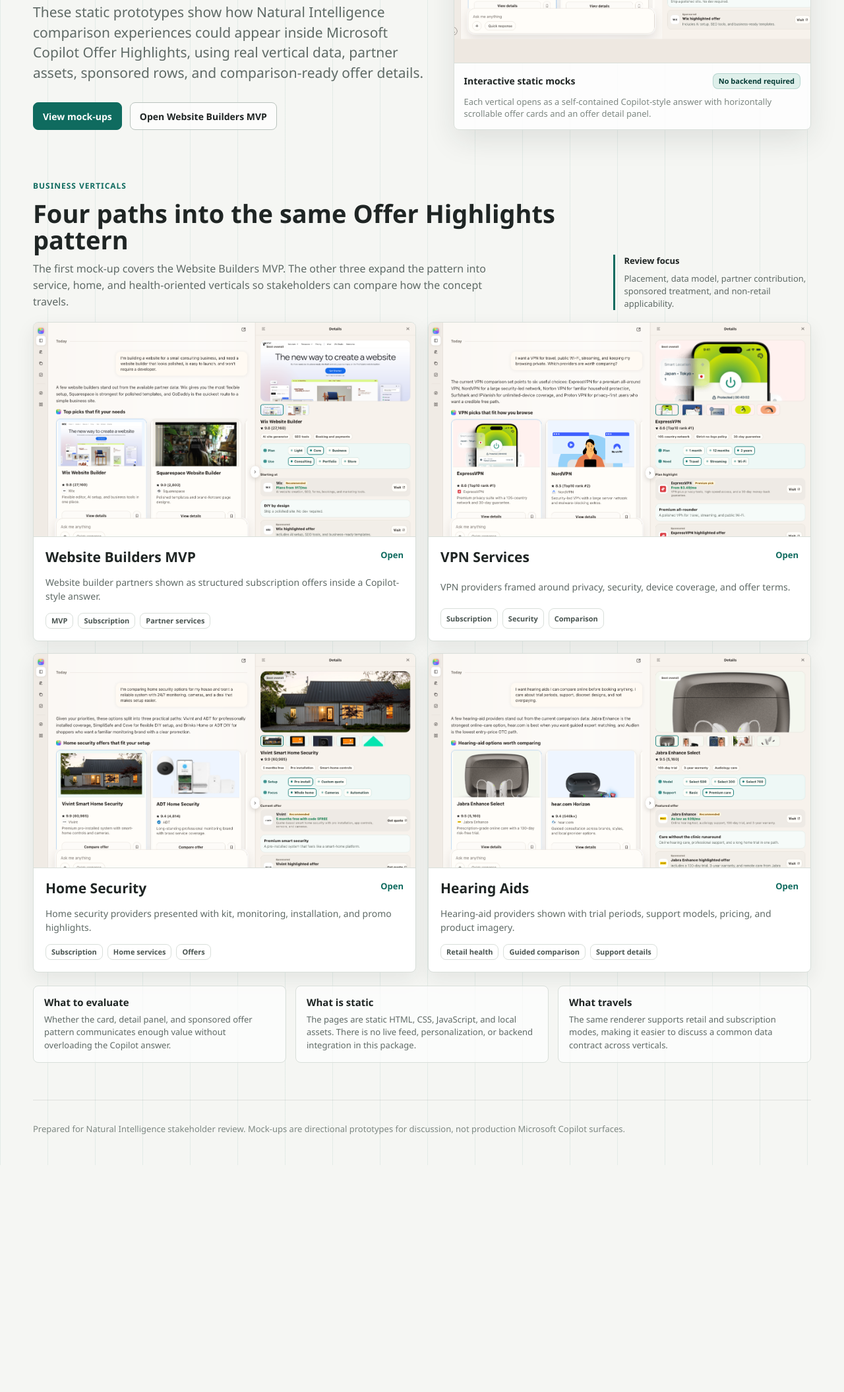
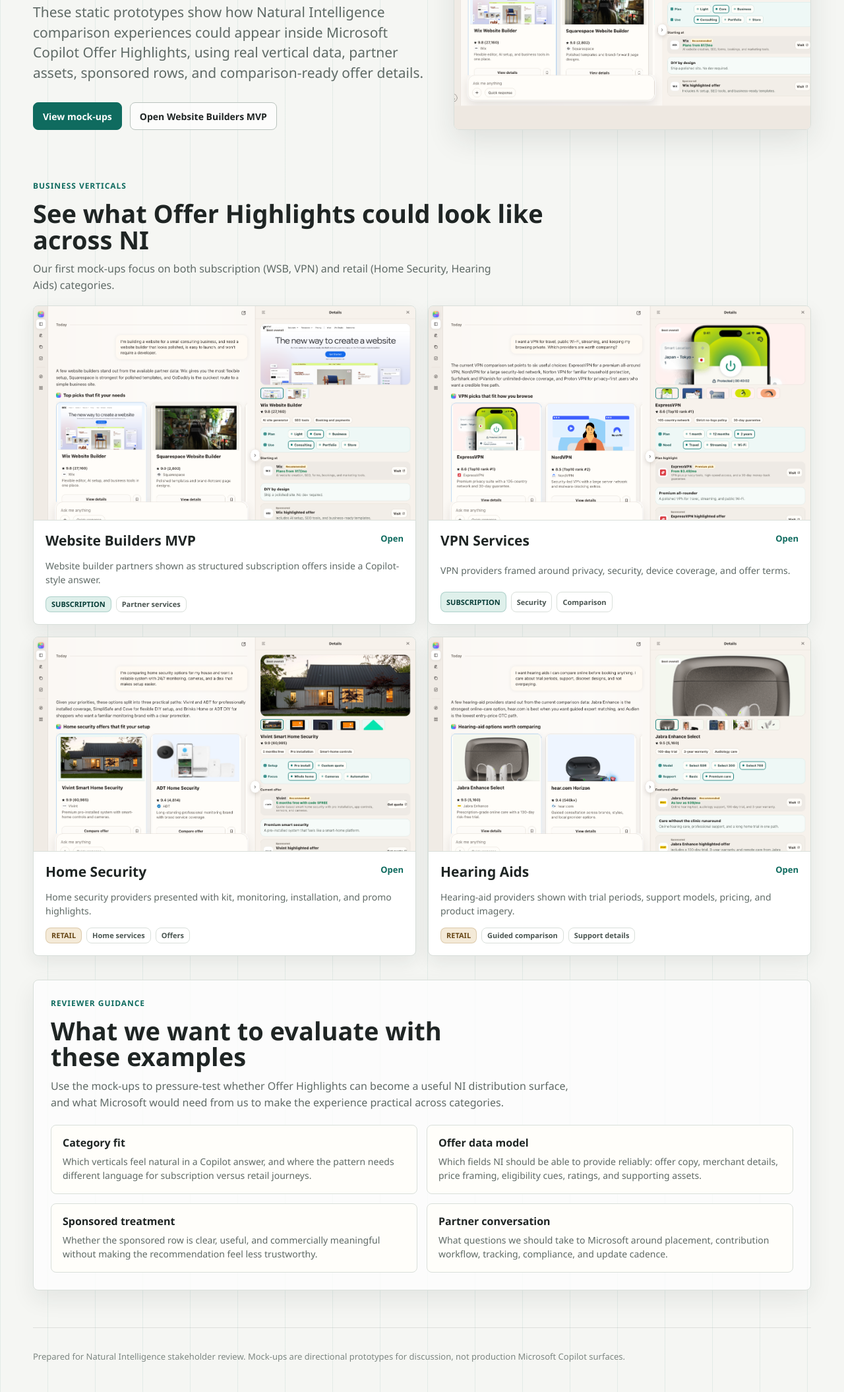
Before and after one commit to guykerem-ni/offer-highlights-mockups, a plain HTML site: page index.html in a window 1280 px wide. Shown: the part 577-2687 px from the top of the page at 66% size. Before the commit the page ends 2343 px from the top, so only its background shows below. Drawn offline with Linux system fonts and the light colour scheme.

Commit message:
Simplify reviewer homepage copy

```diff
--- a/index.html
+++ b/index.html
@@ -107,30 +107,19 @@
         font-size: 12px;
       }
 
-      .nav {
-        display: flex;
-        align-items: center;
-        gap: 9px;
-        flex-wrap: wrap;
-        justify-content: flex-end;
+      .share-note {
+        max-width: 380px;
+        margin: 0;
+        color: var(--muted);
+        font-size: 13px;
+        font-weight: 690;
+        line-height: 1.4;
+        text-align: right;
       }
 
-      .nav a {
-        border: 1px solid transparent;
-        border-radius: 8px;
-        padding: 8px 10px;
-        color: var(--muted);
-        font-size: 13px;
-        font-weight: 680;
-        text-decoration: none;
-      }
-
-      .nav a:hover,
-      .nav a:focus-visible {
-        border-color: var(--line);
-        color: var(--ink);
-        outline: none;
-        background: rgba(255, 255, 255, 0.7);
+      .share-note strong {
+        color: var(--accent-ink);
+        font-weight: 820;
       }
 
       .hero {
@@ -213,56 +202,12 @@
         background: #e6ece8;
       }
 
-      .panel-caption {
-        display: grid;
-        gap: 10px;
-        padding: 15px;
-        border-top: 1px solid var(--line);
-      }
-
-      .caption-row {
-        display: flex;
-        align-items: center;
-        justify-content: space-between;
-        gap: 12px;
-      }
-
-      .caption-title {
-        margin: 0;
-        font-size: 14px;
-        font-weight: 780;
-      }
-
-      .caption-note {
-        margin: 0;
-        color: var(--quiet);
-        font-size: 13px;
-        line-height: 1.4;
-      }
-
-      .tag {
-        display: inline-flex;
-        min-height: 24px;
-        align-items: center;
-        border: 1px solid rgba(15, 107, 95, 0.2);
-        border-radius: 8px;
-        padding: 3px 8px;
-        background: var(--accent-soft);
-        color: var(--accent-ink);
-        font-size: 11px;
-        font-weight: 780;
-        white-space: nowrap;
-      }
-
       .section {
         padding: 34px 0 56px;
       }
 
       .section-head {
-        display: grid;
-        grid-template-columns: minmax(0, 0.74fr) minmax(280px, 0.26fr);
-        gap: 28px;
-        align-items: end;
+        max-width: 810px;
         margin-bottom: 18px;
       }
 
@@ -279,20 +224,6 @@
         color: var(--muted);
         font-size: 16px;
         line-height: 1.55;
-      }
-
-      .status {
-        display: grid;
-        gap: 8px;
-        border-left: 3px solid var(--accent);
-        padding-left: 13px;
-        color: var(--muted);
-        font-size: 13px;
-        line-height: 1.45;
-      }
-
-      .status strong {
-        color: var(--ink);
       }
 
       .mock-grid {
@@ -381,6 +312,20 @@
         font-weight: 760;
       }
 
+      .category-pill {
+        border-color: rgba(15, 107, 95, 0.24);
+        background: #dff0eb;
+        color: #063c36;
+        font-weight: 860;
+        text-transform: uppercase;
+      }
+
+      .category-pill.retail {
+        border-color: rgba(159, 115, 51, 0.28);
+        background: #f4ead8;
+        color: #684818;
+      }
+
       .open {
         color: var(--accent);
         font-size: 13px;
@@ -388,29 +333,50 @@
         white-space: nowrap;
       }
 
-      .notes {
-        display: grid;
-        grid-template-columns: repeat(3, minmax(0, 1fr));
-        gap: 14px;
-        margin-top: 20px;
+      .review-brief {
+        margin-top: 36px;
+        border: 1px solid var(--line);
+        border-radius: 8px;
+        background: rgba(255, 255, 255, 0.74);
+        padding: 26px;
+        box-shadow: 0 14px 34px rgba(26, 38, 35, 0.08);
       }
 
-      .note {
+      .review-brief h2 {
+        max-width: 660px;
+      }
+
+      .review-intro {
+        max-width: 790px;
+        margin: 12px 0 0;
+        color: var(--muted);
+        font-size: 16px;
+        line-height: 1.55;
+      }
+
+      .review-grid {
+        display: grid;
+        grid-template-columns: repeat(2, minmax(0, 1fr));
+        gap: 14px;
+        margin-top: 22px;
+      }
+
+      .review-item {
         border: 1px solid var(--line);
         border-radius: 8px;
-        background: rgba(255, 255, 255, 0.68);
-        padding: 16px;
+        background: #fffefa;
+        padding: 17px;
       }
 
-      .note h3 {
+      .review-item h3 {
         margin-bottom: 8px;
-        font-size: 15px;
+        font-size: 16px;
       }
 
-      .note p {
+      .review-item p {
         margin: 0;
         color: var(--muted);
-        font-size: 13px;
+        font-size: 14px;
         line-height: 1.5;
       }
 
@@ -436,18 +402,14 @@
           font-size: 32px;
         }
 
-        .hero,
-        .section-head {
+        .hero {
           grid-template-columns: 1fr;
-        }
-
-        .hero {
           min-height: auto;
           padding-top: 44px;
         }
 
         .mock-grid,
-        .notes {
+        .review-grid {
           grid-template-columns: 1fr;
         }
       }
@@ -479,8 +441,9 @@
           flex-direction: column;
         }
 
-        .nav {
-          justify-content: flex-start;
+        .share-note {
+          max-width: none;
+          text-align: left;
         }
 
         .hero-actions {
@@ -510,11 +473,9 @@
           <span class="brand-subtitle">Natural Intelligence stakeholder review</span>
         </span>
       </a>
-      <nav class="nav" aria-label="Mock-up shortcuts">
-        <a href="#mockups">Mock-ups</a>
-        <a href="artifacts/mockups/website-builders.html">MVP</a>
-        <a href="artifacts/mockups/hearing-aids.html">Latest vertical</a>
-      </nav>
+      <p class="share-note">
+        Shareable page to review mock-ups. <strong>Internal NI review only; do not forward outside the organization.</strong>
+      </p>
     </header>
 
     <main>
@@ -535,16 +496,6 @@
 
         <aside class="hero-panel" aria-label="Website Builders preview">
           <img src="assets/previews/website-builders.png" alt="Preview of the Website Builders Offer Highlights mock-up" />
-          <div class="panel-caption">
-            <div class="caption-row">
-              <p class="caption-title">Interactive static mocks</p>
-              <span class="tag">No backend required</span>
-            </div>
-            <p class="caption-note">
-              Each vertical opens as a self-contained Copilot-style answer with horizontally scrollable offer cards
-              and an offer detail panel.
-            </p>
-          </div>
         </aside>
       </section>
 
@@ -552,15 +503,10 @@
         <div class="section-head">
           <div>
             <p class="eyebrow">Business verticals</p>
-            <h2 id="mockups-title">Four paths into the same Offer Highlights pattern</h2>
+            <h2 id="mockups-title">See what Offer Highlights could look like across NI</h2>
             <p class="section-copy">
-              The first mock-up covers the Website Builders MVP. The other three expand the pattern into service,
-              home, and health-oriented verticals so stakeholders can compare how the concept travels.
+              Our first mock-ups focus on both subscription (WSB, VPN) and retail (Home Security, Hearing Aids) categories.
             </p>
-          </div>
-          <div class="status">
-            <strong>Review focus</strong>
-            <span>Placement, data model, partner contribution, sponsored treatment, and non-retail applicability.</span>
           </div>
         </div>
 
@@ -576,8 +522,7 @@
                 Website builder partners shown as structured subscription offers inside a Copilot-style answer.
               </p>
               <div class="meta">
-                <span class="pill">MVP</span>
-                <span class="pill">Subscription</span>
+                <span class="pill category-pill subscription">Subscription</span>
                 <span class="pill">Partner services</span>
               </div>
             </div>
@@ -594,7 +539,7 @@
                 VPN providers framed around privacy, security, device coverage, and offer terms.
               </p>
               <div class="meta">
-                <span class="pill">Subscription</span>
+                <span class="pill category-pill subscription">Subscription</span>
                 <span class="pill">Security</span>
                 <span class="pill">Comparison</span>
               </div>
@@ -612,7 +557,7 @@
                 Home security providers presented with kit, monitoring, installation, and promo highlights.
               </p>
               <div class="meta">
-                <span class="pill">Subscription</span>
+                <span class="pill category-pill retail">Retail</span>
                 <span class="pill">Home services</span>
                 <span class="pill">Offers</span>
               </div>
@@ -630,7 +575,7 @@
                 Hearing-aid providers shown with trial periods, support models, pricing, and product imagery.
               </p>
               <div class="meta">
-                <span class="pill">Retail health</span>
+                <span class="pill category-pill retail">Retail</span>
                 <span class="pill">Guided comparison</span>
                 <span class="pill">Support details</span>
               </div>
@@ -638,20 +583,32 @@
           </a>
         </div>
 
-        <div class="notes" aria-label="Review notes">
-          <section class="note">
-            <h3>What to evaluate</h3>
-            <p>Whether the card, detail panel, and sponsored offer pattern communicates enough value without overloading the Copilot answer.</p>
-          </section>
-          <section class="note">
-            <h3>What is static</h3>
-            <p>The pages are static HTML, CSS, JavaScript, and local assets. There is no live feed, personalization, or backend integration in this package.</p>
-          </section>
-          <section class="note">
-            <h3>What travels</h3>
-            <p>The same renderer supports retail and subscription modes, making it easier to discuss a common data contract across verticals.</p>
-          </section>
-        </div>
+        <section class="review-brief" aria-labelledby="review-title">
+          <p class="eyebrow">Reviewer guidance</p>
+          <h2 id="review-title">What we want to evaluate with these examples</h2>
+          <p class="review-intro">
+            Use the mock-ups to pressure-test whether Offer Highlights can become a useful NI distribution surface,
+            and what Microsoft would need from us to make the experience practical across categories.
+          </p>
+          <div class="review-grid">
+            <section class="review-item">
+              <h3>Category fit</h3>
+              <p>Which verticals feel natural in a Copilot answer, and where the pattern needs different language for subscription versus retail journeys.</p>
+            </section>
+            <section class="review-item">
+              <h3>Offer data model</h3>
+              <p>Which fields NI should be able to provide reliably: offer copy, merchant details, price framing, eligibility cues, ratings, and supporting assets.</p>
+            </section>
+            <section class="review-item">
+              <h3>Sponsored treatment</h3>
+              <p>Whether the sponsored row is clear, useful, and commercially meaningful without making the recommendation feel less trustworthy.</p>
+            </section>
+            <section class="review-item">
+              <h3>Partner conversation</h3>
+              <p>What questions we should take to Microsoft around placement, contribution workflow, tracking, compliance, and update cadence.</p>
+            </section>
+          </div>
+        </section>
       </section>
     </main>
 
```
